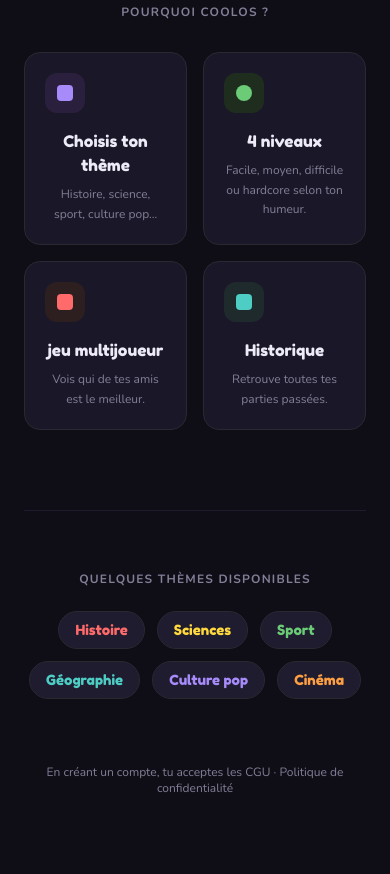
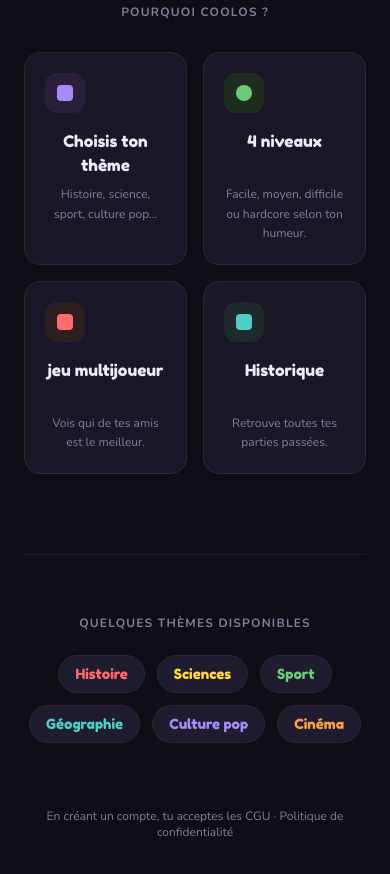
Before and after one commit to coolosproduction/coolos-quizz, a Next.js app: page / in a window 390 px wide. Shown: the part 780-1654 px from the top of the page. Built offline with nearby package versions, Linux system fonts and the light colour scheme; no server answers; the database is empty.

Commit message:
fix: alignement des cartes de la section Pourquoi Coolos

```diff
--- a/app/page.tsx
+++ b/app/page.tsx
@@ -273,28 +273,28 @@
               <div className="w-10 h-10 rounded-xl bg-[#2a1f3d] flex items-center justify-center mb-4">
                 <div className="w-4 h-4 rounded bg-[#a78bfa]"></div>
               </div>
-              <h3 className="font-fredoka text-[#eeeaf8] text-base md:text-lg mb-2">Choisis ton thème</h3>
+              <h3 className="font-fredoka text-[#eeeaf8] text-base md:text-lg mb-2 min-h-[3rem] md:min-h-[3.5rem]">Choisis ton thème</h3>
               <p className="text-[#827f97] text-xs md:text-sm leading-relaxed">Histoire, science, sport, culture pop…</p>
             </div>
             <div className="bg-[#1a1828] border border-[#2a2830] rounded-2xl p-5 md:p-8">
               <div className="w-10 h-10 rounded-xl bg-[#1f2d1f] flex items-center justify-center mb-4">
                 <div className="w-4 h-4 rounded-full bg-[#6bcb77]"></div>
               </div>
-              <h3 className="font-fredoka text-[#eeeaf8] text-base md:text-lg mb-2">4 niveaux</h3>
+              <h3 className="font-fredoka text-[#eeeaf8] text-base md:text-lg mb-2 min-h-[3rem] md:min-h-[3.5rem]">4 niveaux</h3>
               <p className="text-[#827f97] text-xs md:text-sm leading-relaxed">Facile, moyen, difficile ou hardcore selon ton humeur.</p>
             </div>
             <div className="bg-[#1a1828] border border-[#2a2830] rounded-2xl p-5 md:p-8">
               <div className="w-10 h-10 rounded-xl bg-[#2d1f1f] flex items-center justify-center mb-4">
                 <div className="w-4 h-4 rounded bg-[#ff6b6b]"></div>
               </div>
-              <h3 className="font-fredoka text-[#eeeaf8] text-base md:text-lg mb-2">jeu multijoueur</h3>
+              <h3 className="font-fredoka text-[#eeeaf8] text-base md:text-lg mb-2 min-h-[3rem] md:min-h-[3.5rem]">jeu multijoueur</h3>
               <p className="text-[#827f97] text-xs md:text-sm leading-relaxed">Vois qui de tes amis est le meilleur.</p>
             </div>
             <div className="bg-[#1a1828] border border-[#2a2830] rounded-2xl p-5 md:p-8">
               <div className="w-10 h-10 rounded-xl bg-[#1f2a2d] flex items-center justify-center mb-4">
                 <div className="w-4 h-4 rounded bg-[#4ecdc4]"></div>
               </div>
-              <h3 className="font-fredoka text-[#eeeaf8] text-base md:text-lg mb-2">Historique</h3>
+              <h3 className="font-fredoka text-[#eeeaf8] text-base md:text-lg mb-2 min-h-[3rem] md:min-h-[3.5rem]">Historique</h3>
               <p className="text-[#827f97] text-xs md:text-sm leading-relaxed">Retrouve toutes tes parties passées.</p>
             </div>
           </div>
```
